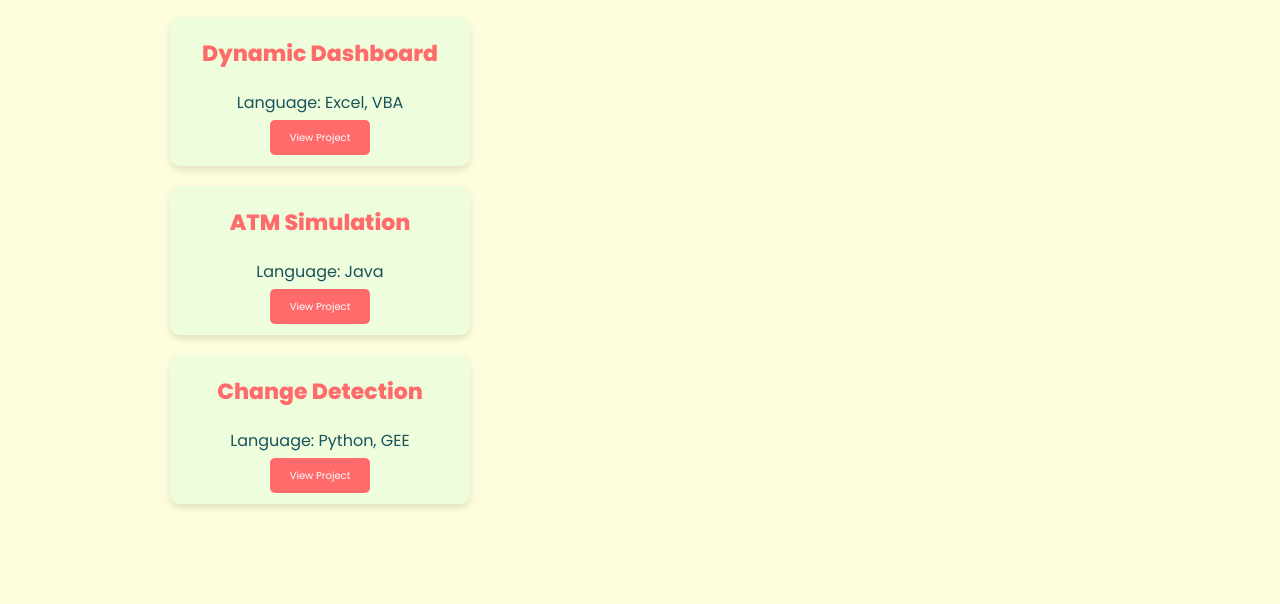
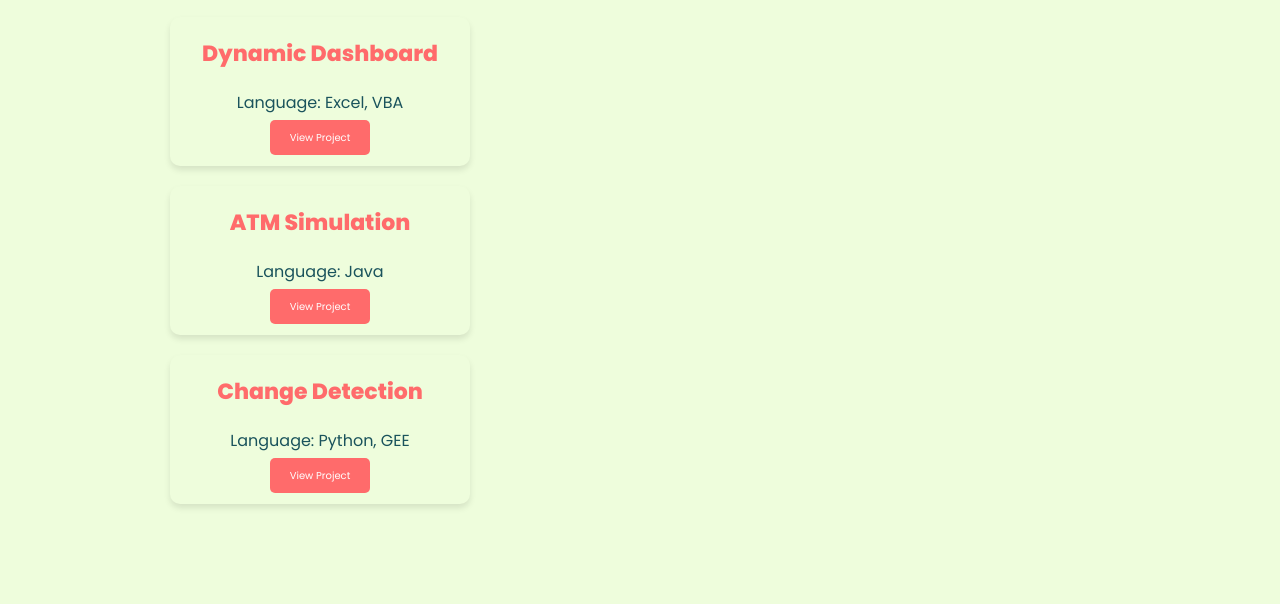
Before and after one commit to singhrakshitranjan/portfolio, a plain HTML site: page projects.html in a window 1280 px wide. Shown: the part 208-812 px from the top of the page. Drawn offline with nearby package versions, Linux system fonts and the light colour scheme.

Commit message:
Update style.css

```diff
--- a/style.css
+++ b/style.css
@@ -773,7 +773,7 @@ section:nth-child(odd) .animate.scroll,
 #projects {
     padding: 100px 20px;
     text-align: center;
-    background: var(--bg-color); /* Light Cream */
+    background: var(--second-bg-color); /* Light Cream */
     color: var(--text-color); /* Teal */
 }
 
```
